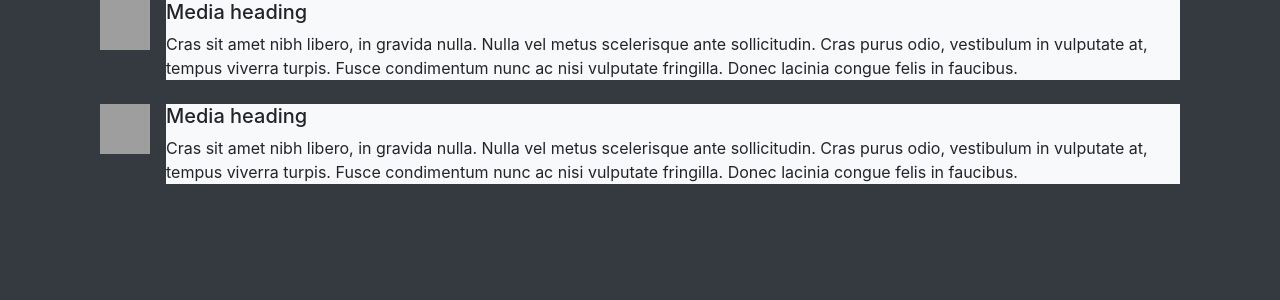
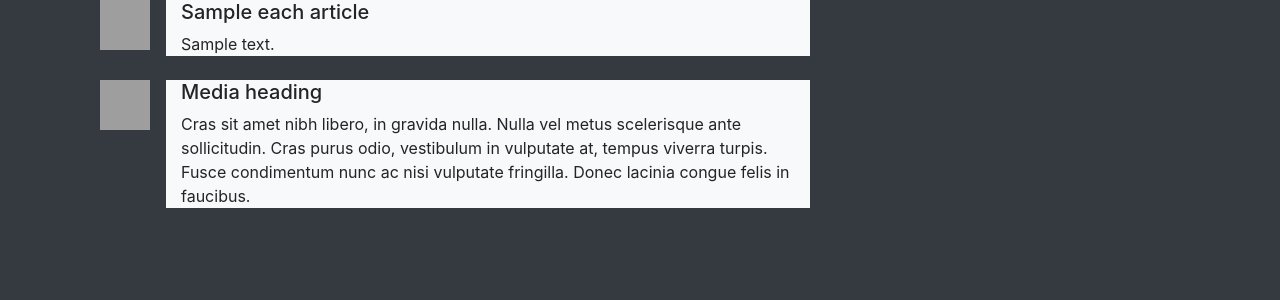
Before and after one commit to knarfamlap/Shpiel, a Python web app: template templates/temp.html in a window 1280 px wide. Shown: the part 56-356 px from the top of the page. Run offline with Jinja, Linux system fonts and the light colour scheme; the template is opened without the code that fills it: most values are stand-ins (such as "Sample title", 1, 10 or a date in 2020); some libraries are stand-ins or nearby versions; grey boxes are pictures that could not be loaded.

Commit message:
displayed that data from database to temp.html

```diff
--- a/main.py
+++ b/main.py
@@ -24,7 +24,7 @@ class MainPage(webapp2.RequestHandler):
     def post(self):
         ttle = self.request.get('user-title')
         bdy = self.request.get('user-body')
-        tp = self.request.get('topic-selector') #topic
+        tp = self.request.get('topic-selector')
         article = Article(title= ttle, body=bdy, category="news")
         article.put()
 
@@ -95,7 +95,8 @@ class Education(webapp2.RequestHandler):
 class Temp(webapp2.RequestHandler):
     def get(self):
         temp_template = jinja_env.get_template('templates/temp.html')
-        self.response.out.write(temp_template.render())
+        all_articles = Article.query().fetch()
+        self.response.out.write(temp_template.render({'articles' : all_articles}))
 
 
 
--- a/templates/mainpage.html
+++ b/templates/mainpage.html
@@ -77,7 +77,7 @@
         </div>
 
           <div class="modal-body">
-            <form action="/news" method="post" id="form1">
+            <form action="/" method="post" id="form1">
             <div class="form-group">
               <label for="recipient-name" class="col-form-label">Title:</label>
               <input type="text" class="form-control" id="recipient-name" name="user-title">
--- a/templates/temp.html
+++ b/templates/temp.html
@@ -54,20 +54,21 @@
 
   <div class="container">
 
-    <div class="col">
+    <div class="col-8">
 
+      {% for each_article in articles %}
       <div class="media ">
         <img class="align-self-start mr-3" src="https://encrypted-tbn0.gstatic.com/images?q=tbn:ANd9GcRC0GregTFvF1xg45lbHNQXMpxZncj5mYoqcs7jzOMv_z9PE_6OAQ" width="50" height="50" alt="Generic placeholder image">
-        <div class="media-body bg-light">
-          <h5 class="mt-0 ">Media heading</h5>
-          Cras sit amet nibh libero, in gravida nulla. Nulla vel metus scelerisque ante sollicitudin. Cras purus odio, vestibulum in vulputate at, tempus viverra turpis. Fusce condimentum nunc ac nisi vulputate fringilla. Donec lacinia congue felis
-          in faucibus.
+        <div class="media-body bg-light col">
+          <h5 class="mt-0 ">{{each_article.title}}</h5>
+          {{each_article.body}}
         </div>
       </div>
 <br>
+  {% endfor %}
       <div class="media ">
         <img class="align-self-start mr-3" src="https://encrypted-tbn0.gstatic.com/images?q=tbn:ANd9GcRC0GregTFvF1xg45lbHNQXMpxZncj5mYoqcs7jzOMv_z9PE_6OAQ" width="50" height="50" alt="Generic placeholder image">
-        <div class="media-body bg-light">
+        <div class="media-body bg-light col">
           <h5 class="mt-0 ">Media heading</h5>
           Cras sit amet nibh libero, in gravida nulla. Nulla vel metus scelerisque ante sollicitudin. Cras purus odio, vestibulum in vulputate at, tempus viverra turpis. Fusce condimentum nunc ac nisi vulputate fringilla. Donec lacinia congue felis
           in faucibus.
```
Also changed, not shown: 1 other file.
